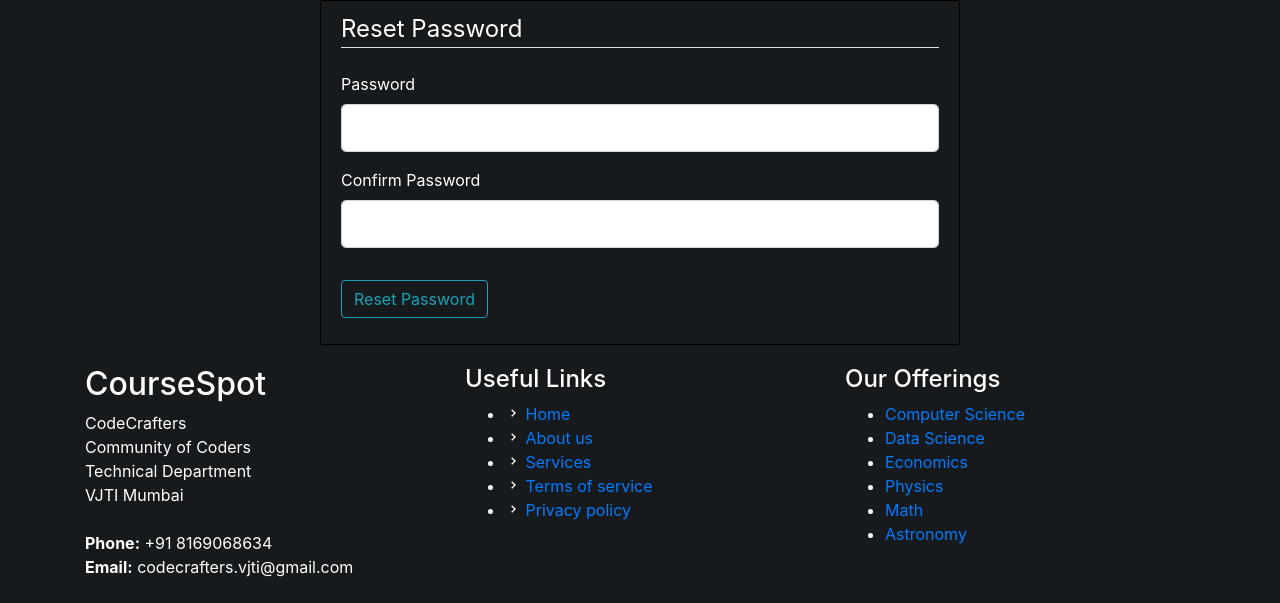
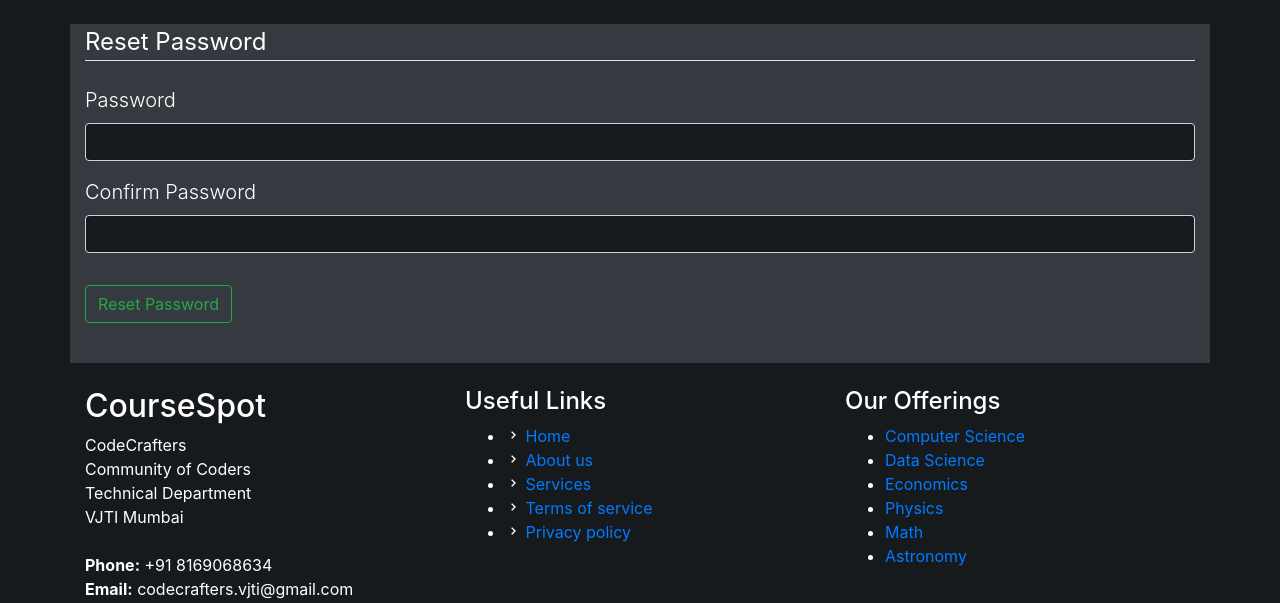
Before and after one commit to dhairyashah1/CodeCrafters-CourseSuggestingWebApp, a Flask app: template coursespot/templates/reset_token.html in a window 1280 px wide. Shown: the part 66-669 px from the top of the page. Run offline with Flask 2, Linux system fonts and the light colour scheme; tables that the repository leaves empty hold one stand-in row (values such as "Sample post"); the template is opened without the code that fills it: values that come from a table or form of the project are taken from there, most other values are stand-ins (such as "Sample title", 1, 10 or a date in 2020); some libraries are stand-ins or nearby versions.

Commit message:
Update reset_token.html

```diff
--- a/coursespot/templates/reset_token.html
+++ b/coursespot/templates/reset_token.html
@@ -1,40 +1,43 @@
 {% extends "layout.html" %}
 {% block content %}
-    <div class="content-section">
+<br>
+    <div class="container bg-dark">
         <form method="POST" action="">
             {{ form.hidden_tag() }}
             <fieldset class="form-group">
                 <legend class="border-bottom mb-4">Reset Password</legend>
                 <div class="form-group">
-                    {{ form.password.label(class="form-control-label") }}
+                    {{ form.password.label(class="form-control-label lead") }}
                     {% if form.password.errors %}
-                        {{ form.password(class="form-control form-control-lg is-invalid") }}
+                        {{ form.password(class="form-control form-control-md is-invalid textbox") }}
                         <div class="invalid-feedback">
                             {% for error in form.password.errors %}
                                 <span>{{ error }}</span>
                             {% endfor %}
                         </div>
                     {% else %}
-                        {{ form.password(class="form-control form-control-lg") }}
+                        {{ form.password(class="form-control form-control-md textbox") }}
                     {% endif %}
                 </div>
                 <div class="form-group">
-                    {{ form.confirm_password.label(class="form-control-label") }}
+                    {{ form.confirm_password.label(class="form-control-label lead") }}
                     {% if form.confirm_password.errors %}
-                        {{ form.confirm_password(class="form-control form-control-lg is-invalid") }}
+                        {{ form.confirm_password(class="form-control form-control-md is-invalid textbox") }}
                         <div class="invalid-feedback">
                             {% for error in form.confirm_password.errors %}
                                 <span>{{ error }}</span>
                             {% endfor %}
                         </div>
                     {% else %}
-                        {{ form.confirm_password(class="form-control form-control-lg") }}
+                        {{ form.confirm_password(class="form-control form-control-md textbox") }}
                     {% endif %}
                 </div>
             </fieldset>
             <div class="form-group">
-                {{ form.submit(class="btn btn-outline-info") }}
+                {{ form.submit(class="btn btn-outline-success") }}
             </div>
+            <br>
         </form>
     </div>
+<br>
 {% endblock content %}
```
